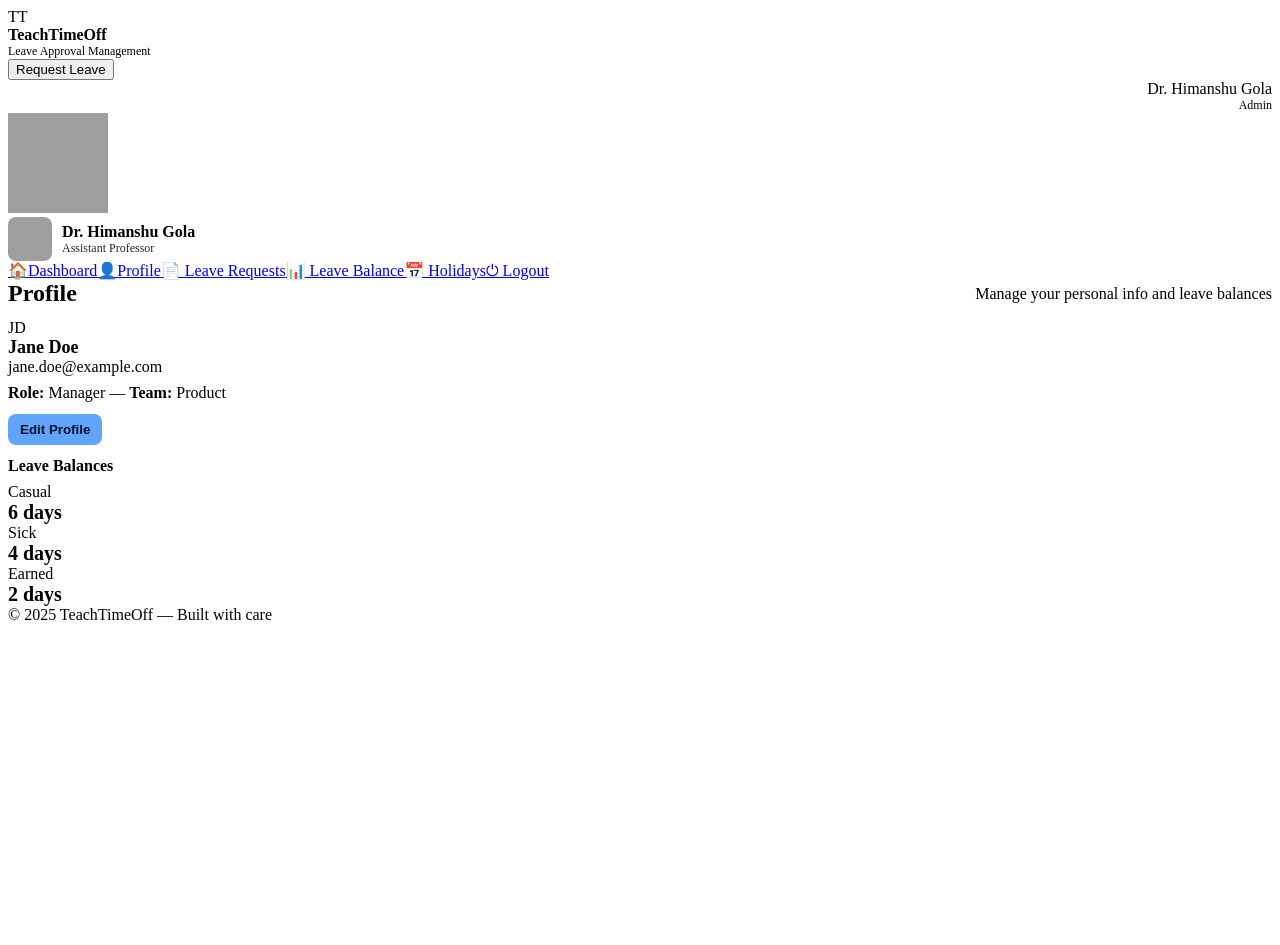
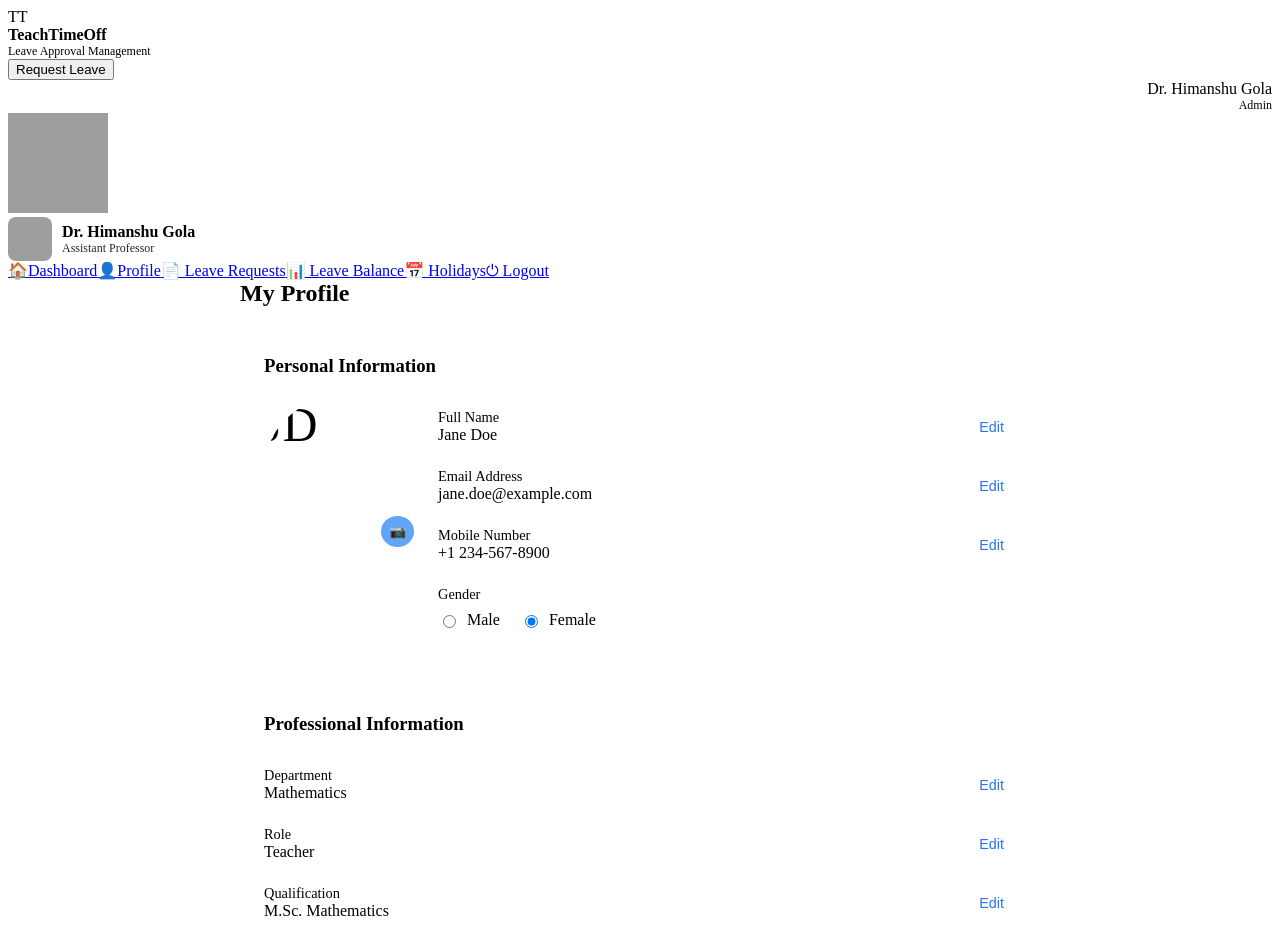
Before and after one commit to prem-prasad1710/TeachTimeoff, a React (Vite) app: page /profile in a window 1280 px wide. Shown: the top 945 px of the page. Before the commit the page ends 800 px from the top, so only its background shows below. Built offline with nearby package versions, Linux system fonts and the light colour scheme; grey boxes are pictures that could not be loaded; the HTML template or start-up script is replaced by a standard one.

Commit message:
profile page dev

```diff
--- a/src/pages/Profile.jsx
+++ b/src/pages/Profile.jsx
@@ -1,43 +1,296 @@
-import React from 'react'
+import React, { useState, useRef, useEffect } from 'react'
 
 export default function Profile(){
-  const user = {name:'Jane Doe', email:'jane.doe@example.com', role:'Manager', team:'Product'}
+  const fileInputRef = useRef(null);
+  const [profileImage, setProfileImage] = useState(null);
+  const [editMode, setEditMode] = useState({});
+  const [editValues, setEditValues] = useState({});
+
+  const [user, setUser] = useState({
+    name: 'Jane Doe',
+    email: 'jane.doe@example.com',
+    role: 'Teacher',
+    department: 'Mathematics',
+    joiningDate: '2020-09-01',
+    qualification: 'M.Sc. Mathematics',
+    specialization: 'Advanced Calculus',
+    phone: '+1 234-567-8900',
+    gender: 'Female'
+  });
+
   const balances = [
     {type:'Casual', days:6},
     {type:'Sick', days:4},
     {type:'Earned', days:2}
   ]
+
+  const calculateExperience = (joiningDate) => {
+    const join = new Date(joiningDate);
+    const today = new Date();
+    const diffYears = today.getFullYear() - join.getFullYear();
+    const diffMonths = today.getMonth() - join.getMonth();
+    return `${diffYears} years ${diffMonths} months`;
+  }
+
+  const handleImageChange = (e) => {
+    const file = e.target.files[0];
+    if (file) {
+      const reader = new FileReader();
+      reader.onloadend = () => {
+        setProfileImage(reader.result);
+      };
+      reader.readAsDataURL(file);
+    }
+  }
+
+  const triggerFileInput = () => {
+    fileInputRef.current.click();
+  }
+
+  const toggleEdit = (field) => {
+    if (!editMode[field]) {
+      // Starting to edit - set the initial edit value
+      setEditValues(prev => ({
+        ...prev,
+        [field]: user[field]
+      }));
+    } else {
+      // Finishing edit - save the value
+      setUser(prev => ({
+        ...prev,
+        [field]: editValues[field]
+      }));
+    }
+    setEditMode(prev => ({
+      ...prev,
+      [field]: !prev[field]
+    }));
+  };
+
+  const handleChange = (field, value) => {
+    setEditValues(prev => ({
+      ...prev,
+      [field]: value
+    }));
+  };
+
+  const EditableField = ({ label, value, field }) => {
+    const inputRef = useRef(null);
+
+    useEffect(() => {
+      if (editMode[field] && inputRef.current) {
+        inputRef.current.focus();
+      }
+    }, [editMode[field]]);
+
+    return (
+      <div style={{
+        padding: '12px 0',
+        borderBottom: '1px solid var(--border)',
+        display: 'flex',
+        justifyContent: 'space-between',
+        alignItems: 'center'
+      }}>
+        <div style={{ flex: 1, marginRight: '16px' }}>
+          <div style={{color: 'var(--muted)', fontSize: '0.9em'}}>{label}</div>
+          {editMode[field] ? (
+            <input
+              ref={inputRef}
+              type="text"
+              value={editValues[field] || value}
+              onChange={(e) => handleChange(field, e.target.value)}
+              style={{
+                padding: '4px 8px',
+                border: '1px solid var(--border)',
+                borderRadius: '4px',
+                fontSize: '1em',
+                width: '100%',
+                maxWidth: '300px'
+              }}
+            />
+          ) : (
+            <div>{value}</div>
+          )}
+        </div>
+        <button
+          onClick={() => toggleEdit(field)}
+          style={{
+            padding: '4px 12px',
+            border: 'none',
+            background: 'none',
+            color: '#2874f0',
+            cursor: 'pointer',
+            fontSize: '0.9em',
+            whiteSpace: 'nowrap'
+          }}
+        >
+          {editMode[field] ? 'Save' : 'Edit'}
+        </button>
+      </div>
+    );
+  };
+
   return (
-    <div>
-      <div style={{display:'flex',justifyContent:'space-between',alignItems:'center'}}>
-        <h2 style={{margin:0}}>Profile</h2>
-        <div style={{color:'var(--muted)'}}>Manage your personal info and leave balances</div>
+    <div className="profile-container" style={{maxWidth: '800px', margin: '0 auto'}}>
+      <div style={{display:'flex',justifyContent:'space-between',alignItems:'center',marginBottom:'24px'}}>
+        <h2 style={{margin:0}}>My Profile</h2>
       </div>
 
-      <div className="card profile-top" style={{marginTop:12}}>
-        <div className="avatar">JD</div>
-        <div className="profile-info">
-          <div style={{fontSize:18,fontWeight:700}}>{user.name}</div>
-          <div style={{color:'var(--muted)'}}>{user.email}</div>
-          <div style={{marginTop:8}}><strong>Role:</strong> {user.role} — <strong>Team:</strong> {user.team}</div>
-          <div style={{marginTop:12}}>
-            <button style={{padding:'8px 12px',borderRadius:8,border:'none',background:'#60a5fa',color:'#021024',fontWeight:700}}>Edit Profile</button>
+      {/* Personal Information Section */}
+      <div className="card" style={{marginBottom:'24px', padding: '24px'}}>
+        <div style={{
+          display: 'flex',
+          justifyContent: 'space-between',
+          alignItems: 'center',
+          marginBottom: '20px'
+        }}>
+          <h3 style={{margin:0}}>Personal Information</h3>
+        </div>
+        <div style={{display:'flex',gap:'24px',alignItems:'flex-start'}}>
+          <div className="profile-image-container" style={{position:'relative'}}>
+            <div
+              className="profile-image"
+              style={{
+                width:'150px',
+                height:'150px',
+                borderRadius:'50%',
+                overflow:'hidden',
+                border:'2px solid var(--border)',
+                position:'relative'
+              }}
+            >
+              {profileImage ?
+                <img src={profileImage} alt="Profile" style={{width:'100%',height:'100%',objectFit:'cover'}} /> :
+                <div className="avatar" style={{width:'100%',height:'100%',fontSize:'48px'}}>{user.name.split(' ').map(n => n[0]).join('')}</div>
+              }
+            </div>
+            <button
+              onClick={triggerFileInput}
+              style={{
+                position:'absolute',
+                bottom:'0',
+                right:'0',
+                padding:'8px',
+                borderRadius:'50%',
+                background:'#60a5fa',
+                border:'none',
+                cursor:'pointer'
+              }}
+            >
+              <span role="img" aria-label="change photo">📷</span>
+            </button>
+            <input
+              type="file"
+              ref={fileInputRef}
+              onChange={handleImageChange}
+              accept="image/*"
+              style={{display:'none'}}
+            />
+          </div>
+
+          <div className="profile-details" style={{flex:1}}>
+            <EditableField
+              label="Full Name"
+              value={user.name}
+              field="name"
+            />
+            <EditableField
+              label="Email Address"
+              value={user.email}
+              field="email"
+            />
+            <EditableField
+              label="Mobile Number"
+              value={user.phone}
+              field="phone"
+            />
+            <div style={{
+              padding: '12px 0',
+              borderBottom: '1px solid var(--border)'
+            }}>
+              <div style={{color: 'var(--muted)', fontSize: '0.9em'}}>Gender</div>
+              <div style={{display: 'flex', gap: '20px', marginTop: '8px'}}>
+                <label style={{display: 'flex', alignItems: 'center', gap: '8px'}}>
+                  <input
+                    type="radio"
+                    name="gender"
+                    value="Male"
+                    checked={user.gender === 'Male'}
+                    onChange={(e) => handleChange('gender', e.target.value)}
+                  />
+                  Male
+                </label>
+                <label style={{display: 'flex', alignItems: 'center', gap: '8px'}}>
+                  <input
+                    type="radio"
+                    name="gender"
+                    value="Female"
+                    checked={user.gender === 'Female'}
+                    onChange={(e) => handleChange('gender', e.target.value)}
+                  />
+                  Female
+                </label>
+              </div>
+            </div>
           </div>
         </div>
       </div>
 
-      <div style={{marginTop:12}}>
-        <div style={{fontWeight:700,marginBottom:8}}>Leave Balances</div>
-        <div className="leaves-grid">
+      {/* Professional Information Section */}
+      <div className="card" style={{marginBottom:'24px', padding: '24px'}}>
+        <div style={{
+          display: 'flex',
+          justifyContent: 'space-between',
+          alignItems: 'center',
+          marginBottom: '20px'
+        }}>
+          <h3 style={{margin:0}}>Professional Information</h3>
+        </div>
+        <div>
+          <EditableField
+            label="Department"
+            value={user.department}
+            field="department"
+          />
+          <EditableField
+            label="Role"
+            value={user.role}
+            field="role"
+          />
+          <EditableField
+            label="Qualification"
+            value={user.qualification}
+            field="qualification"
+          />
+          <EditableField
+            label="Specialization"
+            value={user.specialization}
+            field="specialization"
+          />
+          <EditableField
+            label="Joining Date"
+            value={user.joiningDate}
+            field="joiningDate"
+          />
+          <div style={{padding: '12px 0', borderBottom: '1px solid var(--border)'}}>
+            <div style={{color: 'var(--muted)', fontSize: '0.9em'}}>Experience</div>
+            <div>{calculateExperience(user.joiningDate)}</div>
+          </div>
+        </div>
+      </div>
+
+      {/* Leave Balances Section */}
+      <div className="card">
+        <h3 style={{marginTop:0}}>Leave Balances</h3>
+        <div className="leaves-grid" style={{display:'grid',gridTemplateColumns:'repeat(3, 1fr)',gap:'16px'}}>
           {balances.map(b=> (
-            <div className="leave-balance card" key={b.type}>
+            <div className="leave-balance" key={b.type} style={{padding:'16px',background:'var(--background)',borderRadius:'8px'}}>
               <div style={{color:'var(--muted)'}}>{b.type}</div>
               <div style={{fontSize:20,fontWeight:800}}>{b.days} days</div>
             </div>
           ))}
         </div>
       </div>
-
     </div>
   )
 }
```
